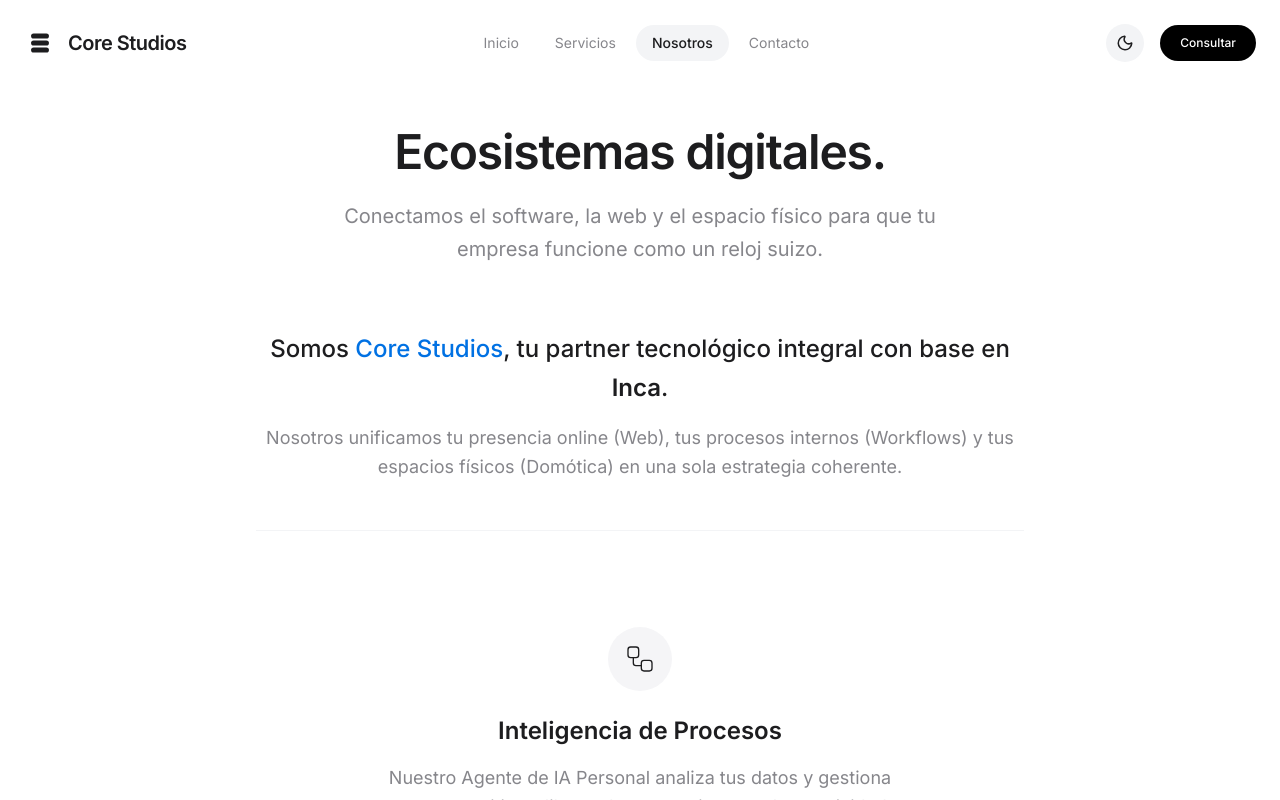
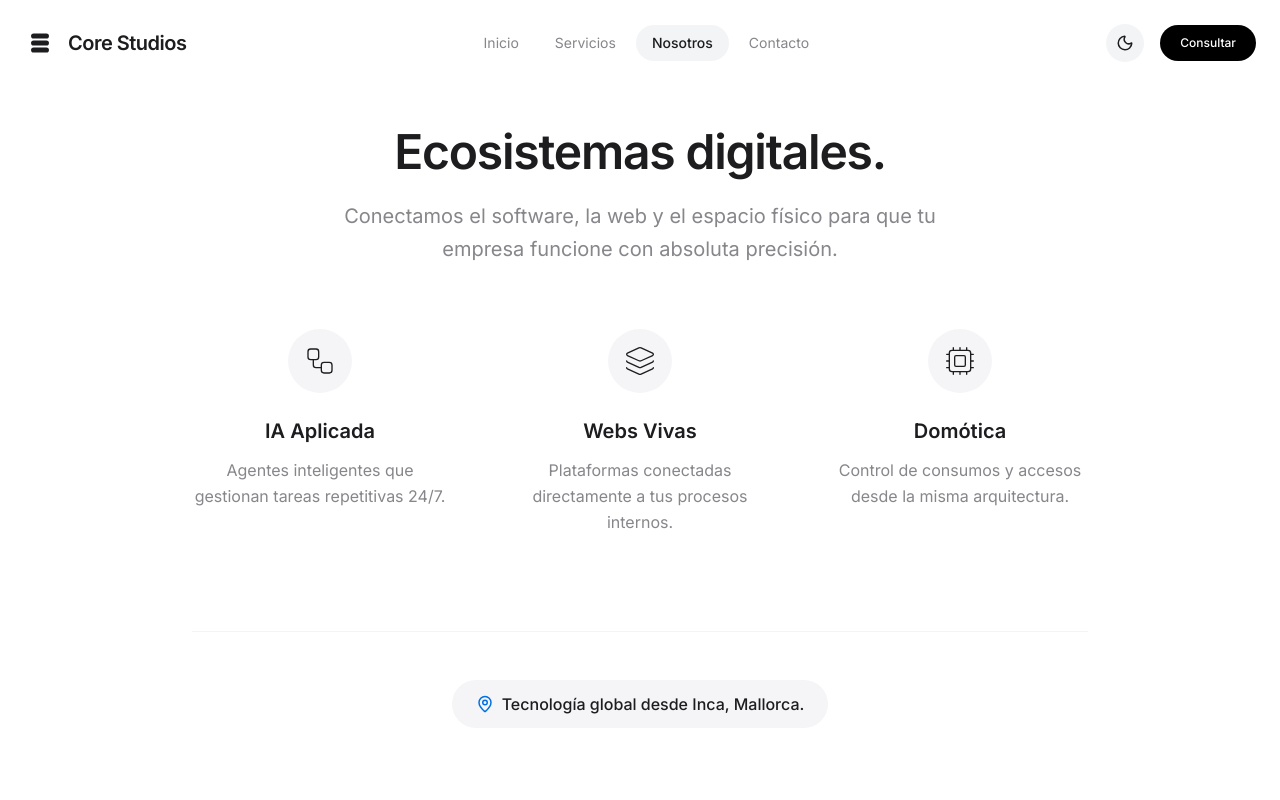
Before and after one commit to Mrbibs10/core-studios-web, a React (Vite) app: page / in a window 1280 px wide. Both pictures are taken after a click on the button "Nosotros". Shown: the top 800 px of the page. Built offline with nearby package versions, Linux system fonts and the light colour scheme.

Commit message:
Mk.2 About.tsx

```diff
--- a/components/About.tsx
+++ b/components/About.tsx
@@ -1,78 +1,56 @@
-
 import React from 'react';
 import { Workflow, Layers, Cpu, MapPin } from 'lucide-react';
 
 const About: React.FC = () => {
   return (
-    <section className="min-h-screen py-32 px-6 bg-white dark:bg-black flex flex-col items-center justify-center transition-colors duration-500">
-      <div className="container mx-auto max-w-4xl">
+    <section className="min-h-screen py-32 px-6 bg-white flex flex-col items-center justify-center transition-colors duration-500">
+      <div className="container mx-auto max-w-4xl text-center">
 
-        {/* Header */}
-        <div className="text-center mb-16 animate-fade-in">
-          <h2 className="text-4xl md:text-5xl font-semibold text-apple-text dark:text-white mb-6 tracking-tight">
-            Ecosistemas digitales.
-          </h2>
-          <p className="text-xl text-apple-subtext dark:text-white/40 font-light max-w-2xl mx-auto leading-relaxed">
-            Conectamos el software, la web y el espacio físico para que tu empresa funcione como un reloj suizo.
-          </p>
-        </div>
+        <h2 className="text-4xl md:text-5xl font-semibold text-apple-text mb-6 tracking-tight animate-fade-in">
+          Ecosistemas digitales.
+        </h2>
+        <p className="text-xl text-apple-subtext font-light max-w-2xl mx-auto leading-relaxed mb-16 animate-fade-in">
+          Conectamos el software, la web y el espacio físico para que tu empresa funcione con absoluta precisión.
+        </p>
 
-        {/* Intro Description: Who, Where, What */}
-        <div className="max-w-3xl mx-auto text-center mb-24 pb-12 border-b border-gray-100 dark:border-white/10 animate-fade-in">
-           <p className="text-2xl text-apple-text dark:text-white font-medium leading-relaxed mb-4">
-             Somos <span className="text-apple-blue">Core Studios</span>, tu partner tecnológico integral con base en <span className="font-semibold">Inca</span>.
-           </p>
-           <p className="text-lg text-apple-subtext dark:text-white/50 font-light leading-relaxed">
-             Nosotros unificamos tu presencia online (Web), tus procesos internos (Workflows) y tus espacios físicos (Domótica) en una sola estrategia coherente.
-           </p>
-        </div>
-
-        {/* Content Pillars */}
-        <div className="space-y-20">
-
-          {/* 1. Software (Workflows) */}
-          <div className="flex flex-col items-center text-center group">
-            <div className="w-16 h-16 rounded-full bg-apple-bg dark:bg-white/5 flex items-center justify-center mb-6 group-hover:bg-apple-blue group-hover:text-white group-hover:-translate-y-1 transition-all duration-500">
-              <Workflow size={32} strokeWidth={1} className="text-apple-text dark:text-white transition-colors duration-500" />
+        <div className="grid grid-cols-1 md:grid-cols-3 gap-16 animate-fade-in">
+          <div className="flex flex-col items-center group">
+            <div className="w-16 h-16 rounded-full bg-apple-bg flex items-center justify-center mb-6 group-hover:bg-apple-blue group-hover:text-white transition-all duration-300">
+              <Workflow size={32} strokeWidth={1} />
             </div>
-            <h3 className="text-2xl font-semibold text-apple-text dark:text-white mb-4">Inteligencia de Procesos</h3>
-            <p className="text-lg text-apple-subtext dark:text-white/40 font-light max-w-lg leading-relaxed">
-              Nuestro Agente de IA Personal analiza tus datos y gestiona tareas repetitivas, liberando a tu equipo para la creatividad.
+            <h3 className="text-xl font-semibold text-apple-text mb-3">IA Aplicada</h3>
+            <p className="text-apple-subtext font-light leading-relaxed">
+              Agentes inteligentes que gestionan tareas repetitivas 24/7.
             </p>
           </div>
 
-          {/* 2. Web & Digital Presence */}
-          <div className="flex flex-col items-center text-center group">
-             <div className="w-16 h-16 rounded-full bg-apple-bg dark:bg-white/5 flex items-center justify-center mb-6 group-hover:bg-apple-blue group-hover:text-white group-hover:-translate-y-1 transition-all duration-500">
-              <Layers size={32} strokeWidth={1} className="text-apple-text dark:text-white transition-colors duration-500" />
+          <div className="flex flex-col items-center group">
+            <div className="w-16 h-16 rounded-full bg-apple-bg flex items-center justify-center mb-6 group-hover:bg-apple-blue group-hover:text-white transition-all duration-300">
+              <Layers size={32} strokeWidth={1} />
             </div>
-            <h3 className="text-2xl font-semibold text-apple-text dark:text-white mb-4">Experiencias Web</h3>
-            <p className="text-lg text-apple-subtext dark:text-white/40 font-light max-w-lg leading-relaxed">
-              Desarrollamos plataformas vivas conectadas a tus procesos. Tu web no es solo un escaparate, es una herramienta de ventas automatizada.
+            <h3 className="text-xl font-semibold text-apple-text mb-3">Webs Vivas</h3>
+            <p className="text-apple-subtext font-light leading-relaxed">
+              Plataformas conectadas directamente a tus procesos internos.
             </p>
           </div>
 
-          {/* 3. Hardware (Domotics) */}
-          <div className="flex flex-col items-center text-center group">
-             <div className="w-16 h-16 rounded-full bg-apple-bg dark:bg-white/5 flex items-center justify-center mb-6 group-hover:bg-apple-blue group-hover:text-white group-hover:-translate-y-1 transition-all duration-500">
-              <Cpu size={32} strokeWidth={1} className="text-apple-text dark:text-white transition-colors duration-500" />
+          <div className="flex flex-col items-center group">
+            <div className="w-16 h-16 rounded-full bg-apple-bg flex items-center justify-center mb-6 group-hover:bg-apple-blue group-hover:text-white transition-all duration-300">
+              <Cpu size={32} strokeWidth={1} />
             </div>
-            <h3 className="text-2xl font-semibold text-apple-text dark:text-white mb-4">Espacios Inteligentes</h3>
-            <p className="text-lg text-apple-subtext dark:text-white/40 font-light max-w-lg leading-relaxed">
-              Eficiencia física a través de la domótica. Controlamos accesos y consumos para que tu espacio sea tan inteligente como tu software.
+            <h3 className="text-xl font-semibold text-apple-text mb-3">Domótica</h3>
+            <p className="text-apple-subtext font-light leading-relaxed">
+              Control de consumos y accesos desde la misma arquitectura.
             </p>
-          </div>
-
-        </div>
-
-        {/* Closing Local Touch */}
-        <div className="mt-24 pt-12 border-t border-gray-100 dark:border-white/10 text-center animate-fade-in">
-          <div className="inline-flex items-center justify-center gap-2 text-apple-text dark:text-white font-medium text-lg bg-apple-bg dark:bg-white/5 px-6 py-3 rounded-full">
-            <MapPin size={18} strokeWidth={2} className="text-apple-blue" />
-            <span>Tecnología global aplicada localmente en Mallorca.</span>
           </div>
         </div>
 
+        <div className="mt-24 pt-12 border-t border-gray-100 flex justify-center animate-fade-in">
+          <div className="inline-flex items-center gap-2 text-apple-text font-medium bg-apple-bg px-6 py-3 rounded-full">
+            <MapPin size={18} className="text-apple-blue" />
+            <span>Tecnología global desde Inca, Mallorca.</span>
+          </div>
+        </div>
       </div>
     </section>
   );
```
